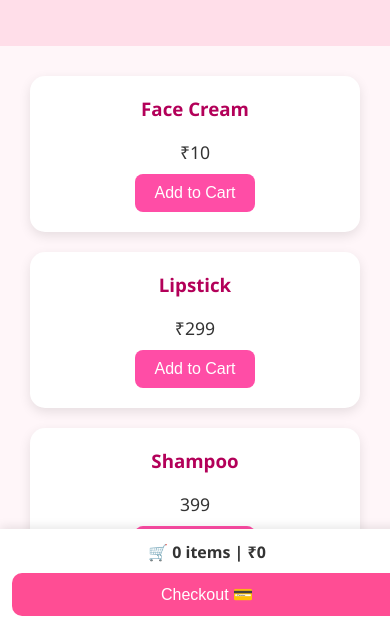
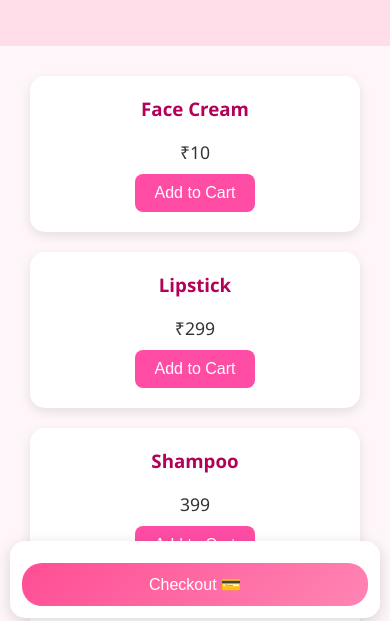
Before and after one commit to lohit777/beauty-products, a website: page public/index.html in a window 390 px wide. Shown: the part 216-837 px from the top of the page. Drawn offline with Linux system fonts and the light colour scheme.

Commit message:
updated UI

```diff
--- a/public/index.html
+++ b/public/index.html
@@ -83,8 +83,8 @@
       </div>
 
       <div id="checkout-bar" class="checkout-bar">
-        <span id="checkout-summary">🛒 0 items | ₹0</span>
-        <button onclick="checkout()">Checkout 💳</button>
+        <span id="checkout-summary"></span>
+                <button onclick="checkout()">Checkout 💳</button>
       </div>
   </main>
   <div id="cart-page" class="cart-page" style="display:none;">
@@ -251,8 +251,10 @@ function updateCartMessage(lastAdded = "") {
   }
 
   // ✅ Bottom bar update
-  document.getElementById("checkout-summary").innerText =
-  `🛒 ${totalItems} items\n₹${totalAmount}`;
+  document.getElementById("checkout-summary").innerHTML = `
+  <div style="font-size:14px;">🛒 ${totalItems} items</div>
+  <div style="font-weight:bold; font-size:16px;">₹${totalAmount}</div>
+`;
 
   // ✅ Top icon update
   document.getElementById("cart-count").innerText = totalItems;
--- a/public/style.css
+++ b/public/style.css
@@ -261,24 +261,28 @@ body {
 
   .checkout-bar {
     position: fixed;
-    bottom: 0;
-    left: 0;
-    width: 100%;
+    bottom: 10px;
+    left: 10px;
+    right: 10px;
     background: white;
-    box-shadow: 0 -2px 10px rgba(0,0,0,0.1);
+    border-radius: 15px;
+    box-shadow: 0 4px 15px rgba(0,0,0,0.15);
+    padding: 12px 15px;
+
     display: flex;
     justify-content: space-between;
-    padding: 15px 20px;
     align-items: center;
   }
 
   .checkout-bar button {
-    background: #ff4d94;
+    background: linear-gradient(135deg, #ff4d94, #ff85b3);
     color: white;
     border: none;
-    padding: 10px 20px;
+    padding: 10px 16px;
     border-radius: 20px;
+    font-size: 14px;
     cursor: pointer;
+    white-space: nowrap;
   }
 
   .product-card {
@@ -299,7 +303,7 @@ body {
   }
 
   /* MOBILE VIEW */
-@media (max-width: 600px) {
+  @media (max-width: 600px) {
 
     .checkout-bar {
       flex-direction: column;
@@ -309,17 +313,16 @@ body {
     }
 
     #checkout-summary {
-      font-size: 16px;
-      text-align: center;
+      display: flex;
+      justify-content: space-between;
+      font-size: 15px;
     }
 
     .checkout-bar button {
       width: 100%;
       font-size: 16px;
       padding: 12px;
-      border-radius: 10px;
     }
-
   }
 
   #checkout-summary {
```
